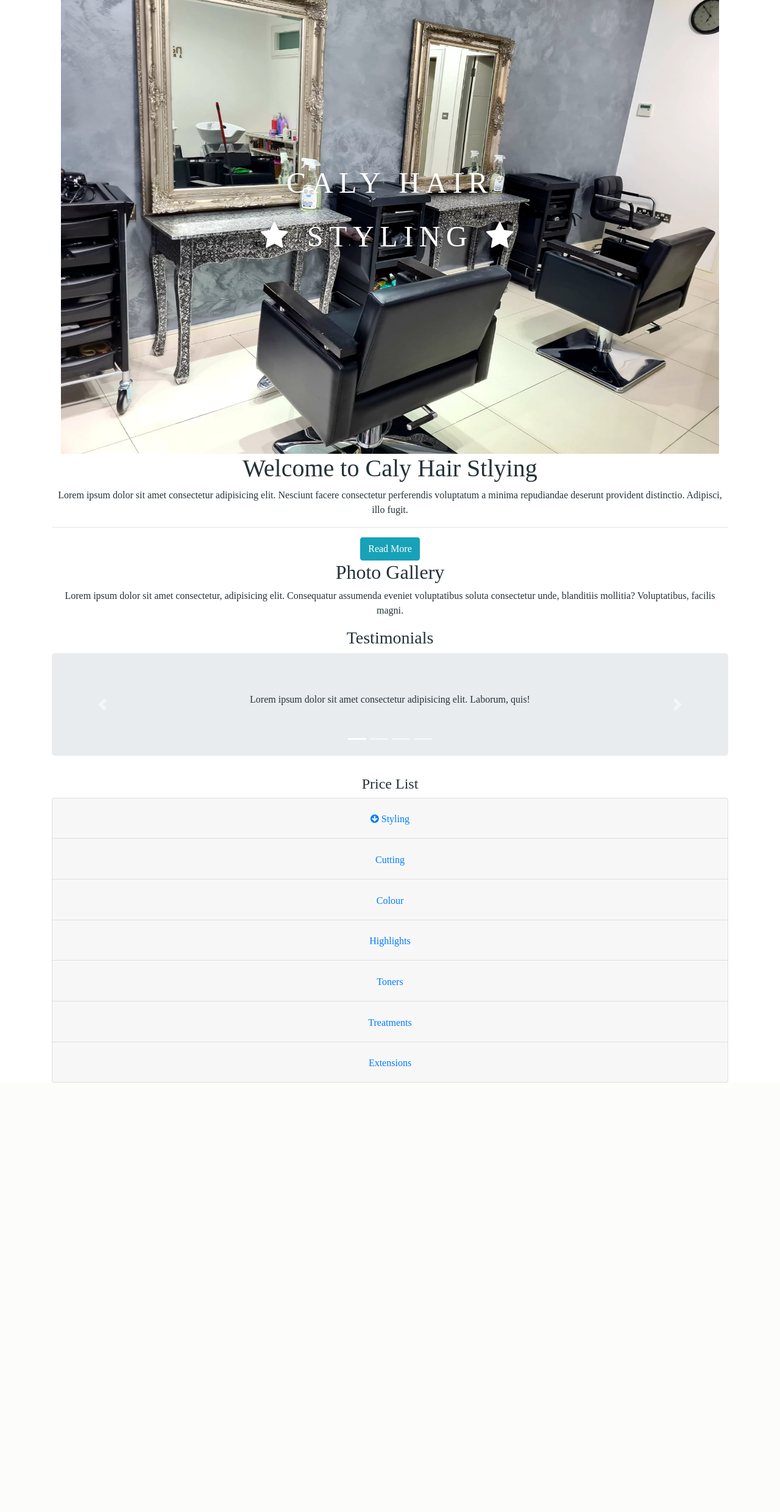
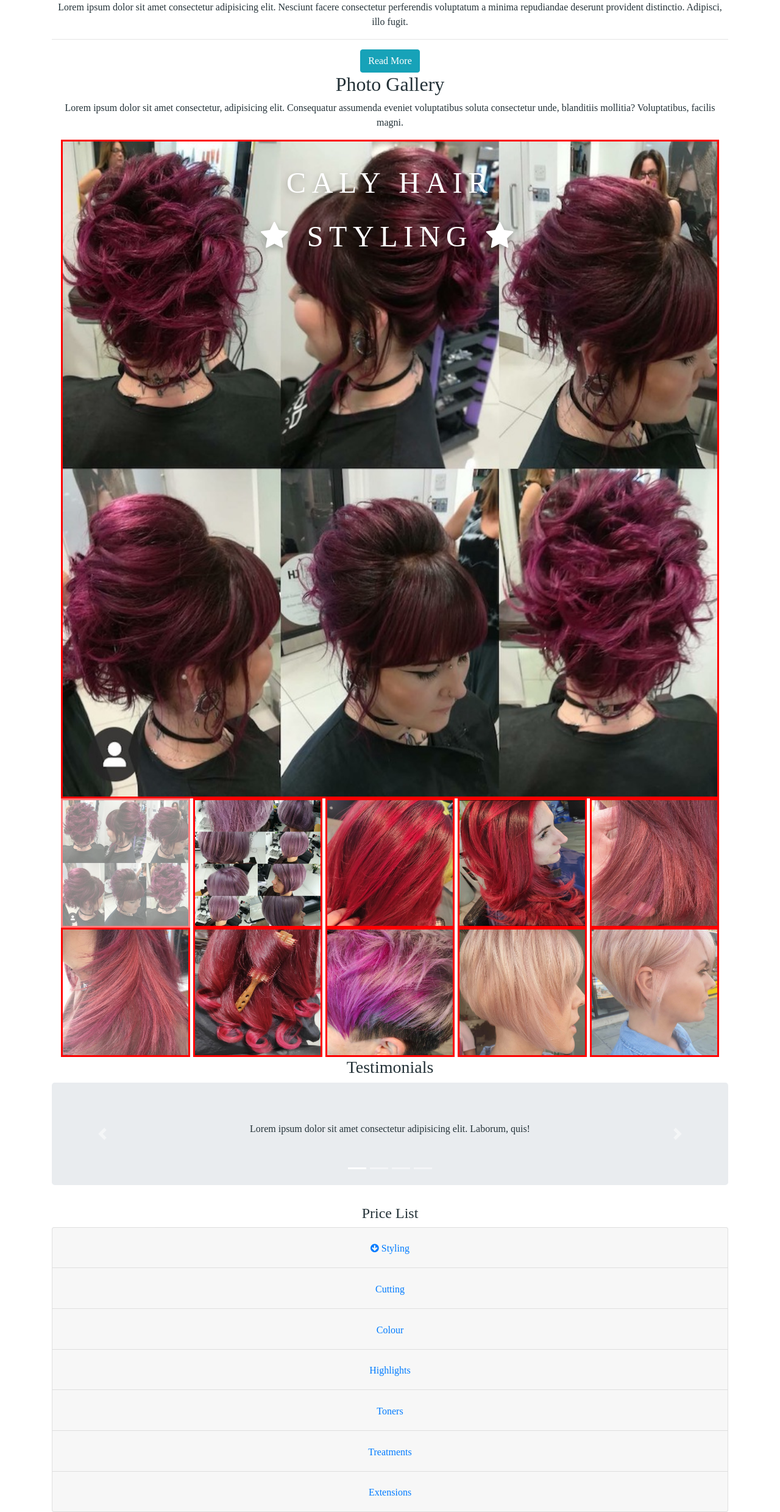
Before and after one commit to Luciano-Lima/caly-hair, a Django app: page / in a window 1280 px wide. Shown: the part 56-2535 px from the top of the page at 61% size. Before the commit the page ends 1831 px from the top, so only its background shows below. Run offline with Django 3.2, Linux system fonts and the light colour scheme; data comes from the database, SQL or seed files in the repository; some libraries are stand-ins or nearby versions.

Commit message:
Added img grid

```diff
--- a/hair_salon/static/css/style.css
+++ b/hair_salon/static/css/style.css
@@ -9,15 +9,12 @@ body {
 
 }
 
-
-
 .background-img {
-    width: 100%;
+    width: 500px;
     max-height: 100vh;
     background-position: center center;
     background-repeat: no-repeat;
     background-size: cover;
-
 }
 
 .bg-dark {
@@ -55,3 +52,36 @@ body {
 .styling {
     display: inline;
 }
+
+/* Photo Gallery */
+.container .main-img img {
+    width: 100%;
+    border: red solid 3px;
+    background: #fff;
+}
+
+.imgs {
+    display: grid;
+    grid-template-columns: repeat(5, 1fr);
+    grid-column-gap: 5px;
+    width: 100%;
+}
+
+.imgs > img {
+    width: 100%;
+    background-size: cover;
+    max-height: 250px;
+    border: red solid 3px;
+}
+
+/* Fade in imgs */
+@keyframes fadeIn {
+    to {
+        opacity: 1;
+    }
+}
+
+.fade-in {
+    opacity: 0;
+    animation: fadeIn 0.5s ease-in 1 forwards;
+}
--- a/hair_salon/static/js/main.js
+++ b/hair_salon/static/js/main.js
@@ -1,3 +1,29 @@
+const current = document.getElementById('current')
+const imgs = document.querySelectorAll('.imgs img');
+const opacity = 0.5;
+
+// Setting opacity to first img
+imgs[0].style.opacity = opacity;
+
+imgs.forEach(img => img.addEventListener('click', imgClick));
+
+function imgClick(e) {
+    //Reset img opacity
+    imgs.forEach(img => (img.style.opacity = 1))
+    //change current img
+    current.src = e.target.src
+    // Add fade-in class
+    current.classList.add('fade-in');
+    //Remove fade-in class setting timeout
+    setTimeout(()=> current.classList.remove('fade-in'),500);
+    //Change img opacticy setting to the variable opacity
+    e.target.style.opacity = opacity;
+}
+
+
+
+
+
 //calculate the nav heigh
 let navbarHeight = $('.navbar').outerHeight();
 
--- a/hair_salon/templates/index.html
+++ b/hair_salon/templates/index.html
@@ -6,9 +6,9 @@ Caly Hair Styling
 
 {% block content %}
 <!-- Background cover -->
-<div class="container-fluid holding-img">
+<!-- <div class="container-fluid">
     <img class="background-img" src="{% static 'img/cover.jpeg' %}" alt="background image">
-</div>
+</div> -->
 <div class="holding-text">
     <div class="row">
         <div class="col-12">
@@ -68,6 +68,23 @@ Caly Hair Styling
     <p>Lorem ipsum dolor sit amet consectetur, adipisicing elit. Consequatur assumenda eveniet voluptatibus soluta
         consectetur unde, blanditiis mollitia? Voluptatibus, facilis magni.
     </p>
+    <div class="container">
+        <div class="main-img">
+            <img src="{% static 'img/gallery/img-32.jpeg' %}" alt="main hair styling" id="current">
+        </div>
+        <div class="imgs">
+            <img src="{% static 'img/gallery/img-32.jpeg' %}">
+            <img src="{% static 'img/gallery/img-33.jpeg' %}">
+            <img src="{% static 'img/gallery/img-28.jpeg' %}">
+            <img src="{% static 'img/gallery/img-29.jpeg' %}">
+            <img src="{% static 'img/gallery/img-19.jpeg' %}">
+            <img src="{% static 'img/gallery/img-20.jpeg' %}">
+            <img src="{% static 'img/gallery/img-26.jpeg' %}">
+            <img src="{% static 'img/gallery/img-27.jpeg' %}">
+            <img src="{% static 'img/gallery/img-22.jpeg' %}">
+            <img src="{% static 'img/gallery/img-21.jpeg' %}">
+        </div>
+    </div>
 </section>
 <!-- Section Testimonials -->
 <section class="reviews">
```
Also changed, not shown: hair_salon/static/img/gallery/img-19.jpeg (added), hair_salon/static/img/gallery/img-20.jpeg (added), hair_salon/static/img/gallery/img-21.jpeg (added), hair_salon/static/img/gallery/img-22.jpeg (added), hair_salon/static/img/gallery/img-26.jpeg (added), hair_salon/static/img/gallery/img-27.jpeg (added), hair_salon/static/img/gallery/img-28.jpeg (added), hair_salon/static/img/gallery/img-29.jpeg (added), hair_salon/static/img/gallery/img-32.jpeg (added), hair_salon/static/img/gallery/img-33.jpeg (added).
